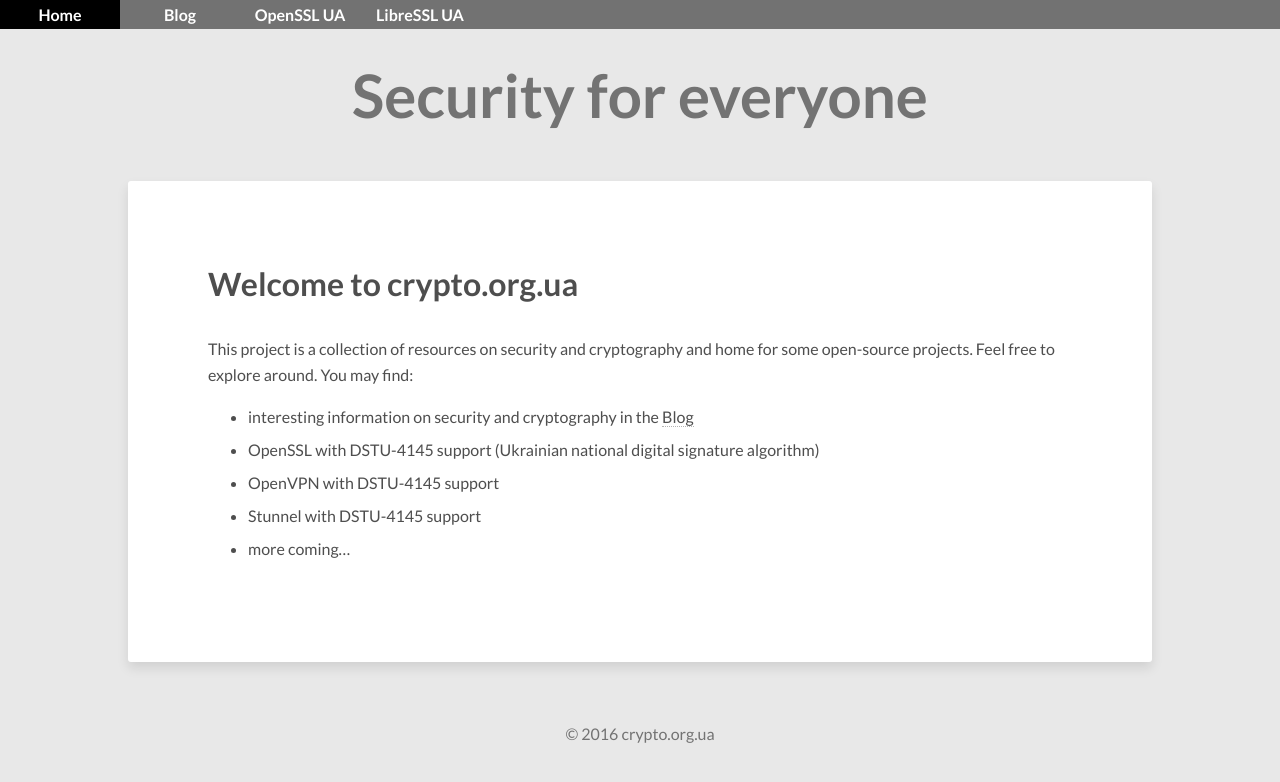
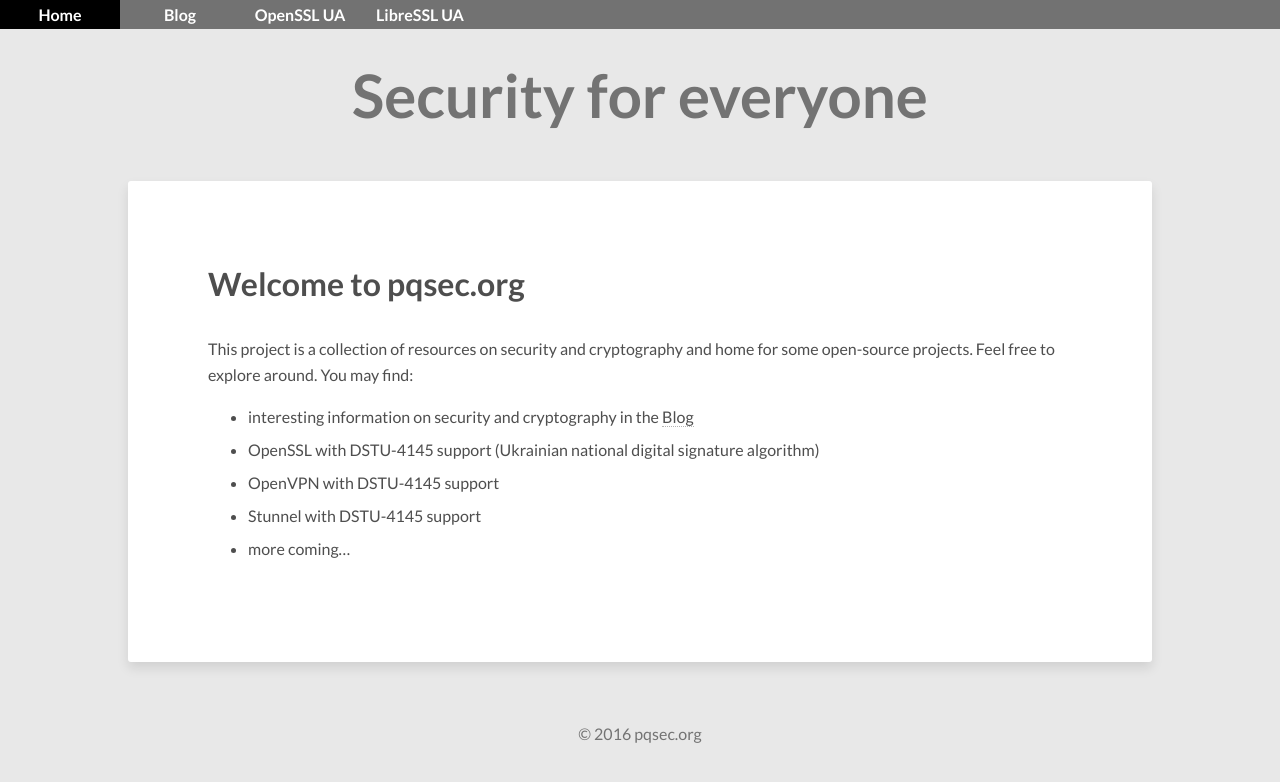
Before and after one commit to pqsec/pqsec.github.io, a Jekyll site: the page built from index.md, in a window 1280 px wide. Shown: the top 782 px of the page. Built offline with Jekyll 4.4.1, drawn with Linux system fonts in a browser that asks for light colours; nearby versions of some CDN libraries.

Commit message:
Change domain name to pqsec.org

```diff
--- a/CNAME
+++ b/CNAME
@@ -1 +1 @@
-crypto.org.ua
+pqsec.org
--- a/_config.yml
+++ b/_config.yml
@@ -1,18 +1,18 @@
-title:            crypto.org.ua
+title:            pqsec.org
 description:      Security and cryptography for everyone
 disqus_shortname: hpstrtheme
 reading_time:     false
 words_per_minute: 200
 # Your site's domain goes here (eg: //mmistakes.github.io, http://mademistakes.com, etc)
 # When testing locally leave blank or use http://localhost:4000
-url:              //crypto.org.ua
+url:              //pqsec.org
 
 # Owner/author information
 owner:
-  name:           crypto.org.ua
+  name:           pqsec.org
   avatar:         avatar.jpg
   bio:
-  email:          dev@crypto.org.ua
+  email:          dev@pqsec.org
   # Social networking links used in footer. Update and remove as you like.
   twitter:
   facebook:
--- a/index.md
+++ b/index.md
@@ -7,7 +7,7 @@
 share: false
 ---
 
-# Welcome to [crypto.org.ua](/)
+# Welcome to [pqsec.org](/)
 
 This project is a collection of resources on security and cryptography and home for some open-source projects. Feel free to explore around. You may find:
 
--- a/posts/index.html
+++ b/posts/index.html
@@ -1,7 +1,7 @@
 ---
 layout: post-index
 title: All Posts
-description: "All posts on crypto.org.ua"
+description: "All posts on pqsec.org"
 comments: false
 ---
 
```
